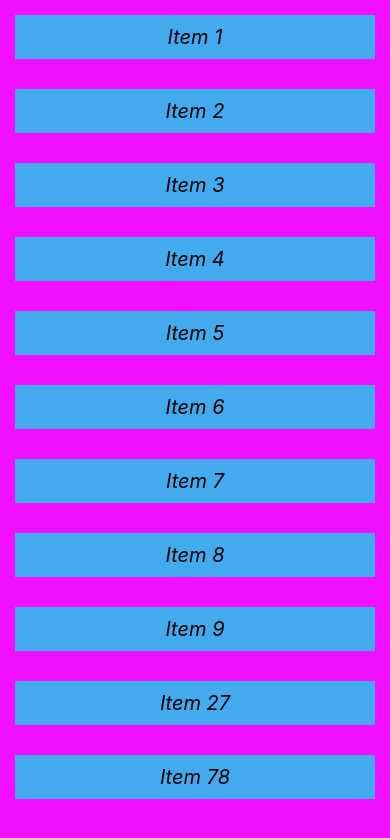
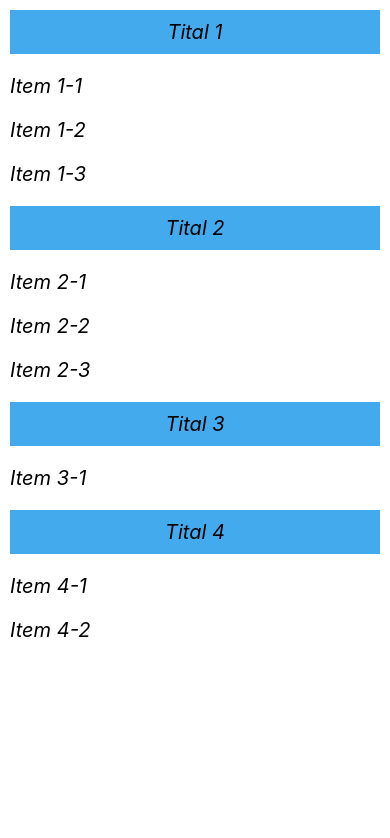
Before and after one commit to bilalmirza79500/Lacture, a React Native app: screen / in a window 390 px wide. Shown: the top 838 px of the page. Built offline with nearby package versions, Linux system fonts and the light colour scheme.

Commit message:
laflist and section list with arry

```diff
--- a/App.js
+++ b/App.js
@@ -7,50 +7,98 @@
   View,
   ScrollView,
   RefreshControl,
+  FlatList,
+  SectionList,
 } from 'react-native';
 
 const App = () => {
   const [Items, setItems] = useState([
-    { key: 1, Item: 'Item 1' },
-    { key: 2, Item: 'Item 2' },
-    { key: 3, Item: 'Item 3' },
-    { key: 4, Item: 'Item 4' },
-    { key: 5, Item: 'Item 5' },
-    { key: 6, Item: 'Item 6' },
-    { key: 7, Item: 'Item 7' },
-    { key: 8, Item: 'Item 8' },
-    { key: 44, Item: 'Item 9' },
-    { key: 68, Item: 'Item 27' },
-    { key: 0, Item: 'Item 78' },
+    { name: 'Item 1' },
+    { name: 'Item 2' },
+    { name: 'Item 3' },
+    { name: 'Item 4' },
+    { name: 'Item 5' },
+    { name: 'Item 6' },
+    { name: 'Item 7' },
+    { name: 'Item 8' },
+    { name: 'Item 9' },
+    { name: 'Item 27' },
+    { name: 'Item 78' },
   ]);
+  const DATA = [
+    {
+      tital: 'Tital 1',
+      data: ['Item 1-1', 'Item 1-2', 'Item 1-3'],
+    },
+    {
+      tital: 'Tital 2',
+      data: ['Item 2-1', 'Item 2-2', 'Item 2-3'],
+    },
+    {
+      tital: 'Tital 3',
+      data: ['Item 3-1'],
+    },
+    {
+      tital: 'Tital 4',
+      data: ['Item 4-1', 'Item 4-2'],
+    },
+  ]
+
   const [Refreshing, setRefreshing] = useState(false)
 
-  const onReresh =  () =>{
+  const onReresh = () => {
     setRefreshing(true);
-    setItems([...Items, {key:69, Item: 'item 69',}])
+    setItems([...Items, { name: 'item 69', }]);
     setRefreshing(false);
   }
   return (
-    <ScrollView
-      style={styles.body}
-      refreshControl={
-        <RefreshControl
-          refreshing={Refreshing}
-          onRefresh={onReresh}
-          colors={['blue']}
-        />
-      }
-    >
-      {
-        Items.map((object) => {
-          return (
-            <View style={styles.item} key={object.key}>
-              <Text style={styles.text}>{object.Item}</Text>
-            </View>
-          )
-        })
-      }
-    </ScrollView>
+    <SectionList
+      keyExtractor={(item, index) => index.toString()}
+      sections={DATA}
+      renderItem={({ item }) => (
+          <Text style={styles.text}>{item}</Text>
+      )}
+      renderSectionHeader={({section }) => (
+        <View style={styles.item}>
+          <Text style={styles.text}>{section.tital}</Text>
+        </View>
+      )}
+    // />
+    // <FlatList
+    //   horizontal
+    //   keyExtractor={(item, index) => index.toString()}
+    //   data={Items}
+    //   renderItem={({ item }) => (
+    //     <View style={styles.item}>
+    //       <Text style={styles.text}>{item.name}</Text>
+    //     </View>
+    //   )}
+    //   refreshControl={
+    //     <RefreshControl
+    //       refreshing={Refreshing}
+    //       onRefresh={onReresh}
+    //       colors={['blue']}
+    //     />
+    //   }
+    />
+    // <ScrollView
+    //   style={styles.body}
+    //   refreshControl={
+    //     <RefreshControl
+    //       refreshing={Refreshing}
+    //       onRefresh={onReresh}
+    //       colors={['blue']}
+    //     />
+    //   }
+    // >
+    //   {
+    //     Items.map((object) => {
+    //       return (
+    //
+    //       )
+    //     })
+    //   }
+    // </ScrollView>
   )
 };
 const styles = StyleSheet.create({
@@ -63,7 +111,7 @@
     // borderWidth: 10,
   },
   item: {
-    margin: 15,
+    margin: 10,
     backgroundColor: "#4ae",
     justifyContent: 'center',
     alignItems: 'center'
```
